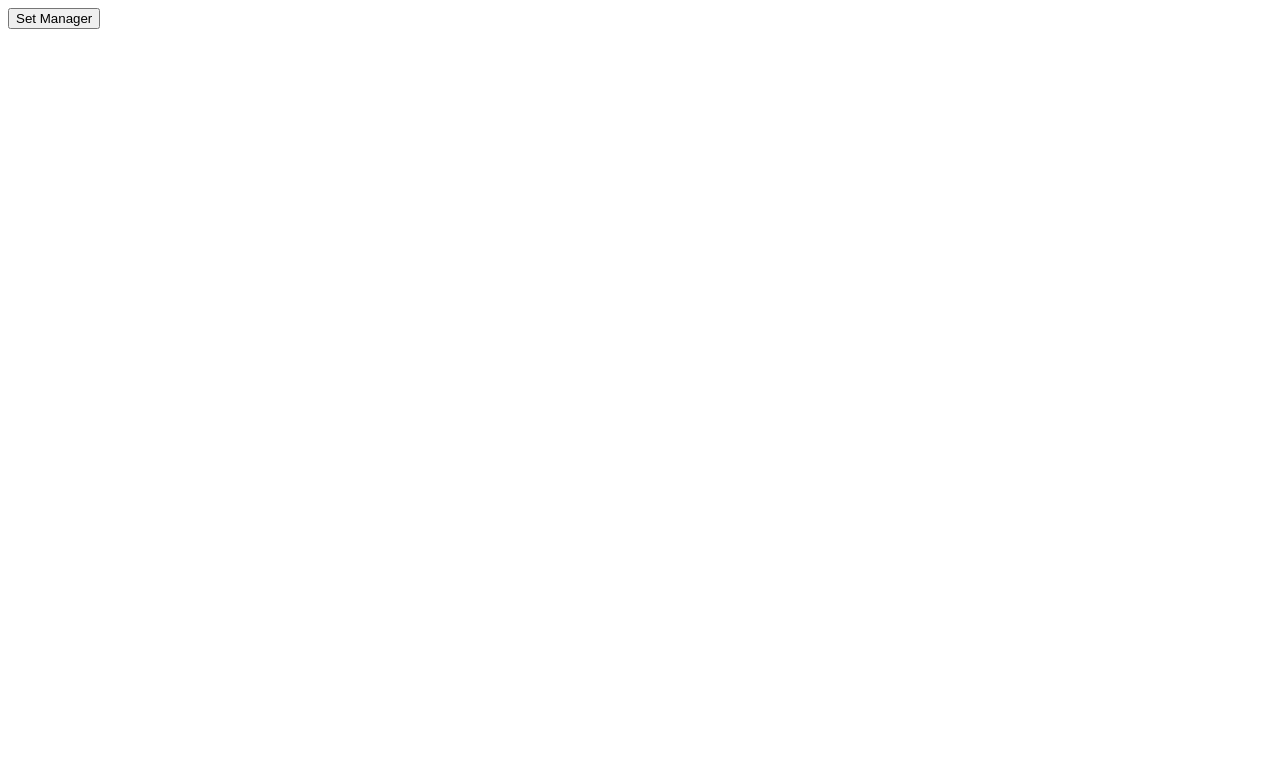
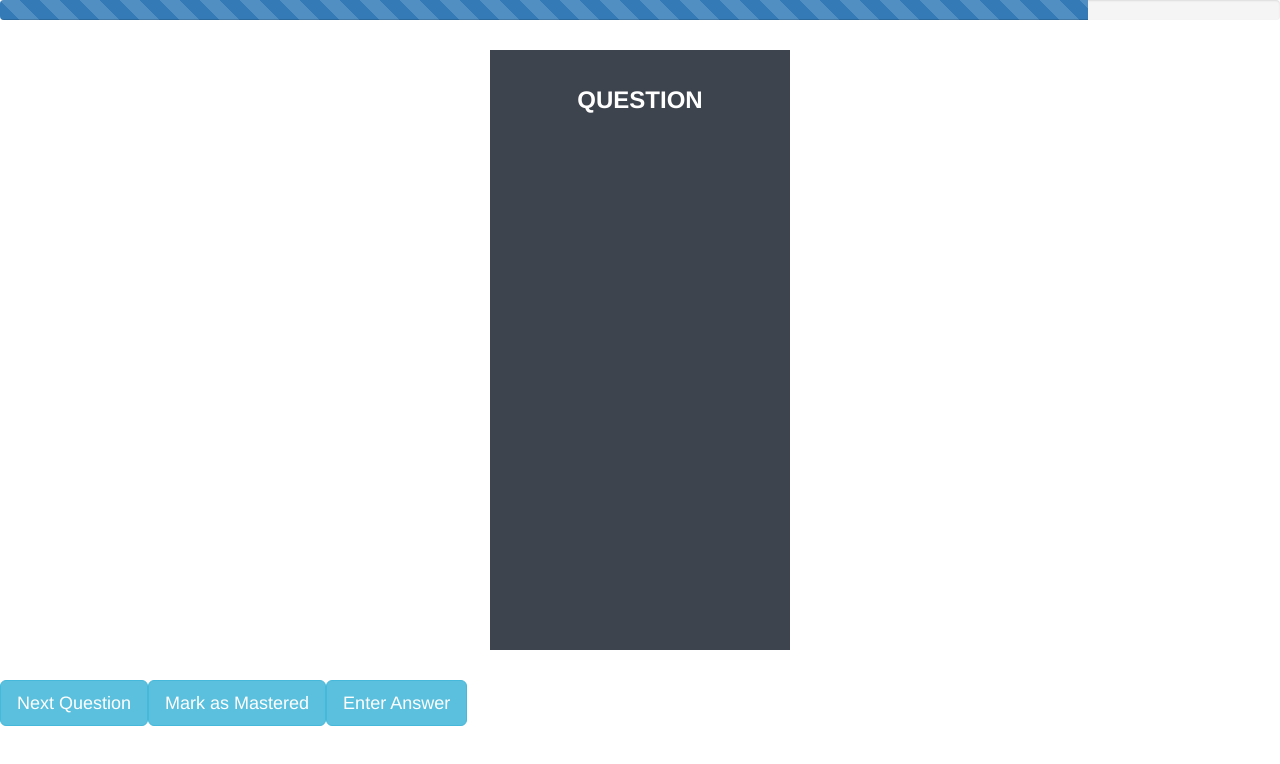
Before and after one commit to JosephLamacchia/project3, an Angular app in the folder project3/: page /cardrunner in a window 1280 px wide. Before the commit this address led to /. Shown: the top 764 px of the page. Built offline with nearby package versions, Linux system fonts and the light colour scheme.

Commit message:
adding cardrunner template

```diff
--- a/project3/package.json
+++ b/project3/package.json
@@ -10,7 +10,7 @@
   },
   "private": true,
   "dependencies": {
-    "@angular/animations": "~12.1.0",
+    "@angular/animations": "^12.1.5",
     "@angular/common": "~12.1.0",
     "@angular/compiler": "~12.1.0",
     "@angular/core": "~12.1.0",
--- /dev/null
+++ b/project3/src/app/Components/cardrunner/cardrunner.component.css
@@ -0,0 +1,52 @@
+
+button{
+    text-align: center;
+}
+.tp-wrapper {
+    -webkit-perspective: 800px;
+            perspective: 800px;
+
+  }
+
+  .tp-box {
+    position: relative;
+    width: 300px;
+    height: 600px;
+    margin: 3rem auto;
+    -webkit-transform-style: preserve-3d;
+            transform-style: preserve-3d;
+    -webkit-transform         : transform 1s;
+        -ms-transform         : transform 1s;
+            transform         : transform 1s;
+  }
+  .tp-box__side {
+     width: 100%;
+    height: 100%;
+    position: absolute;
+
+    -webkit-backface-visibility: hidden;
+    backface-visibility: hidden;
+
+    color: #fff;
+    text-align: center;
+    line-height: 100px;
+    font-size: 24px;
+    font-weight: 700;
+    cursor: pointer;
+    -webkit-user-select: none;
+       -moz-user-select: none;
+        -ms-user-select: none;
+            user-select: none;
+  }
+  .tp-box__front {
+    background: rgb(62, 68, 77);
+    -webkit-transform : rotateY(0deg);
+    -ms-transform     : rotateY(0deg);
+    transform         : rotateY(0deg);
+  }
+  .tp-box__back {
+    background: rgb(62, 68, 77);
+    -webkit-transform : rotateY(-180deg);
+    -ms-transform     : rotateY(-180deg);
+    transform         : rotateY(-180deg);
+  }
--- /dev/null
+++ b/project3/src/app/Components/cardrunner/cardrunner.component.html
@@ -0,0 +1,19 @@
+
+<link rel="stylesheet" href="https://maxcdn.bootstrapcdn.com/bootstrap/3.4.1/css/bootstrap.min.css">
+
+<div class="progress">
+	<div class="progress-bar progress-bar-striped bg-warning" role="progressbar" style="width:  {{progress2}}"  aria-valuenow="10" aria-valuemin="0" aria-valuemax="100"></div>
+  </div>
+
+<div class="tp-wrapper">
+	<div class="tp-box" (click)="toggleFlip()" [@flipState]="flip">
+		<div class="tp-box__side tp-box__front">{{question}}
+		</div>
+		<div class="tp-box__side tp-box__back">{{answer}}
+		</div>
+	</div>
+</div>
+
+<button type="button" class="btn btn-info btn-lg">Next Question</button>
+<button type="button" class="btn btn-info btn-lg">Mark as Mastered</button>
+<button type="button" class="btn btn-info btn-lg">Enter Answer</button>
--- /dev/null
+++ b/project3/src/app/Components/cardrunner/cardrunner.component.ts
@@ -0,0 +1,41 @@
+import { Component, OnInit } from '@angular/core';
+import { trigger, state, style, transition, animate } from '@angular/animations';
+
+@Component({
+  selector: 'app-cardrunner',
+  templateUrl: './cardrunner.component.html',
+  styleUrls: ['./cardrunner.component.css'],
+  animations: [
+    trigger('flipState', [
+      state('active', style({
+        transform: 'rotateY(179deg)'
+      })),
+      state('inactive', style({
+        transform: 'rotateY(0)'
+      })),
+      transition('active => inactive', animate('500ms ease-out')),
+      transition('inactive => active', animate('500ms ease-in'))
+    ])
+  ]
+})
+export class CardrunnerComponent implements OnInit {
+
+  public progress:number = 85;
+  public progress2:string = this.progress + "%";
+
+  public question:string = 'QUESTION';
+  public answer:string = 'ANSWER';
+
+
+  constructor() { }
+
+  ngOnInit(): void {
+  }
+
+  flip: string = 'inactive';
+
+  toggleFlip() {
+    this.flip = (this.flip == 'inactive') ? 'active' : 'inactive';
+  }
+
+}
--- a/project3/src/app/app-routing.module.ts
+++ b/project3/src/app/app-routing.module.ts
@@ -1,9 +1,12 @@
 import { NgModule } from '@angular/core';
 import { RouterModule, Routes } from '@angular/router';
 import { SetManagerComponent } from './Components/set-manager/set-manager.component';
+import { CardrunnerComponent } from './Components/cardrunner/cardrunner.component';
 
 const routes: Routes = [
-  {path: 'setmanager', component: SetManagerComponent }
+  {path: 'setmanager', component: SetManagerComponent },
+  {path: 'cardrunner', component: CardrunnerComponent }
+
 ];
 
 @NgModule({
--- a/project3/src/app/app.component.html
+++ b/project3/src/app/app.component.html
@@ -1,2 +1 @@
-<button routerLink="/setmanager">Set Manager</button>
 <router-outlet></router-outlet>
```
Also changed, not shown: project3/src/app/app.module.ts (+7 -2 lines), 1 other file (tests, documents, lock files or other folders).
